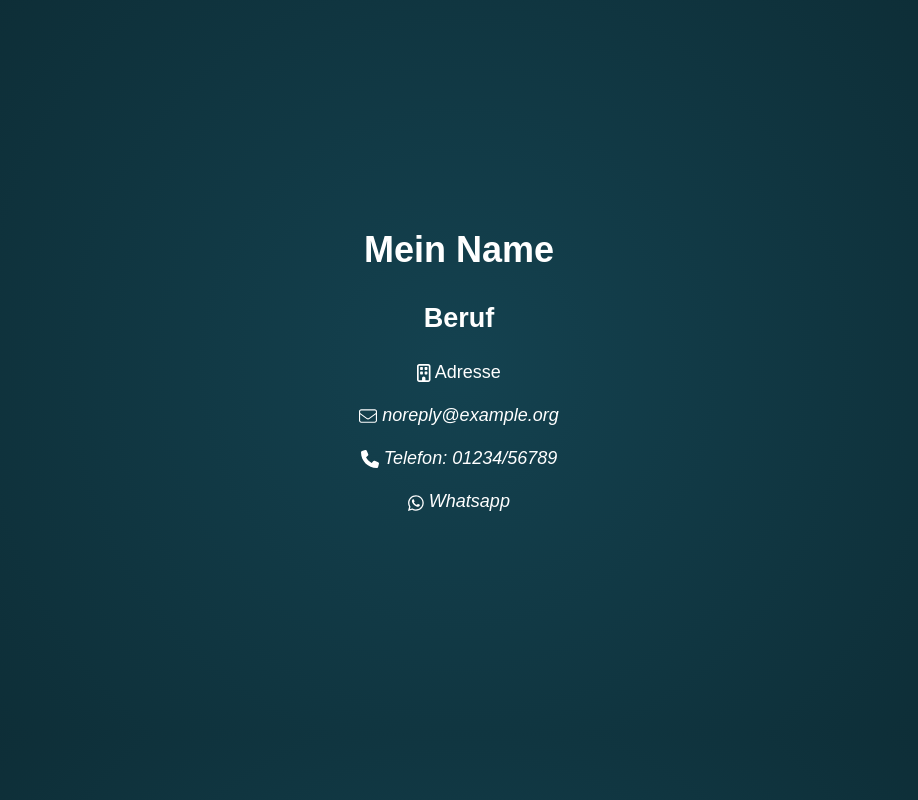
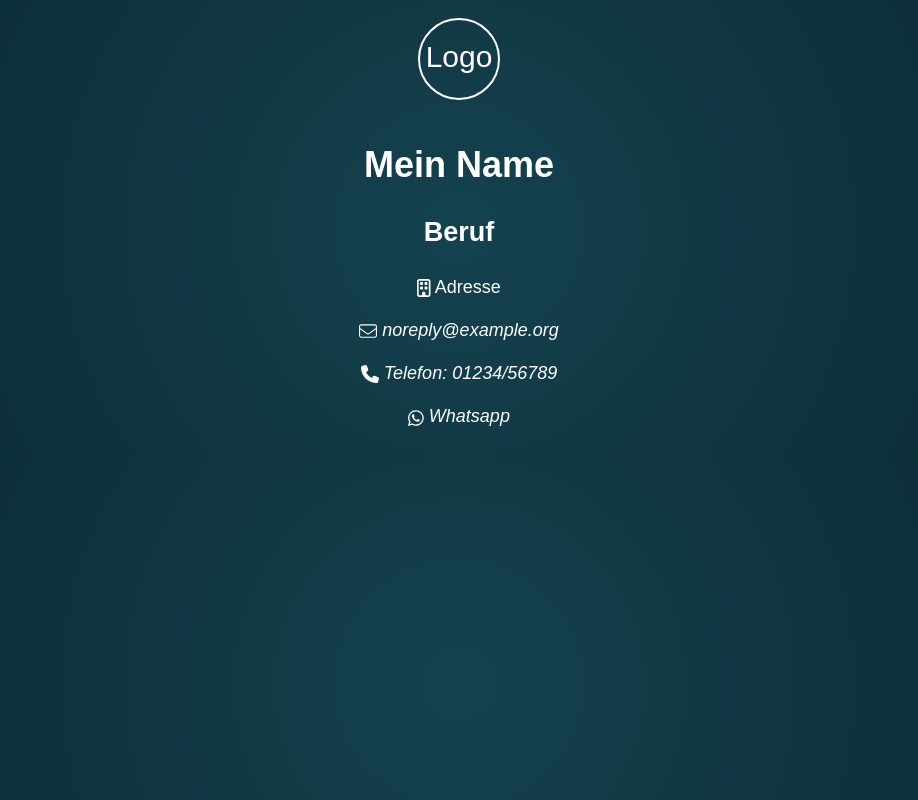
Before and after one commit to eneller/placeholder.html, a plain HTML site: page index.html in a window 1280 px wide. Shown: the whole page, without its empty margins (181-1099 px from the left). Drawn offline with Linux system fonts and the light colour scheme.

Commit message:
add: placeholder logo

```diff
--- a/index.html
+++ b/index.html
@@ -5,9 +5,11 @@
     <meta charset="UTF-8">
     <meta name="viewport" content="width=device-width,initial-scale=1.0" >
     <link rel="stylesheet" type="text/css" href="./styles.css">
-    <link rel="icon" type="image/png">
+    <link rel="icon" type="image/svg+xml" href="./logo.svg" />
 </head>
     <body>
+    <div class="container">
+        <img src="./logo.svg">
         <h1>Mein Name</h1>
         <h2>Beruf</h2>
         <p>
@@ -29,5 +31,6 @@
             <svg class="inline-icon" xmlns="http://www.w3.org/2000/svg" viewBox="0 0 448 512"><!--!Font Awesome Free 6.7.2 by @fontawesome - https://fontawesome.com License - https://fontawesome.com/license/free Copyright 2025 Fonticons, Inc.--><path d="M380.9 97.1C339 55.1 283.2 32 223.9 32c-122.4 0-222 99.6-222 222 0 39.1 10.2 77.3 29.6 111L0 480l117.7-30.9c32.4 17.7 68.9 27 106.1 27h.1c122.3 0 224.1-99.6 224.1-222 0-59.3-25.2-115-67.1-157zm-157 341.6c-33.2 0-65.7-8.9-94-25.7l-6.7-4-69.8 18.3L72 359.2l-4.4-7c-18.5-29.4-28.2-63.3-28.2-98.2 0-101.7 82.8-184.5 184.6-184.5 49.3 0 95.6 19.2 130.4 54.1 34.8 34.9 56.2 81.2 56.1 130.5 0 101.8-84.9 184.6-186.6 184.6zm101.2-138.2c-5.5-2.8-32.8-16.2-37.9-18-5.1-1.9-8.8-2.8-12.5 2.8-3.7 5.6-14.3 18-17.6 21.8-3.2 3.7-6.5 4.2-12 1.4-32.6-16.3-54-29.1-75.5-66-5.7-9.8 5.7-9.1 16.3-30.3 1.8-3.7 .9-6.9-.5-9.7-1.4-2.8-12.5-30.1-17.1-41.2-4.5-10.8-9.1-9.3-12.5-9.5-3.2-.2-6.9-.2-10.6-.2-3.7 0-9.7 1.4-14.8 6.9-5.1 5.6-19.4 19-19.4 46.3 0 27.3 19.9 53.7 22.6 57.4 2.8 3.7 39.1 59.7 94.8 83.8 35.2 15.2 49 16.5 66.6 13.9 10.7-1.6 32.8-13.4 37.4-26.4 4.6-13 4.6-24.1 3.2-26.4-1.3-2.5-5-3.9-10.5-6.6z"/></svg>
             Whatsapp</a>
         </p>
+    </div>
     </body>
 </html>
--- a/styles.css
+++ b/styles.css
@@ -13,8 +13,11 @@ body{
     line-height:1.4;
     font-size:18px;
     color:var(--fg);
-    padding:15% .2em;
+    padding:0 .2em;
     text-align: center;
+    display: flex;
+    justify-content: center;
+    align-items: center;
 }
 .inline-icon{
     vertical-align: middle;
```
Also changed, not shown: logo.svg (added).
